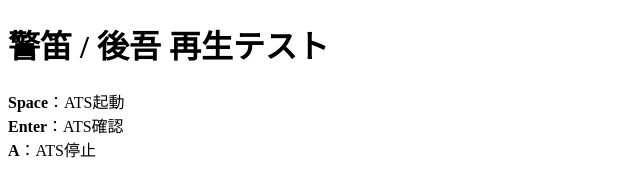
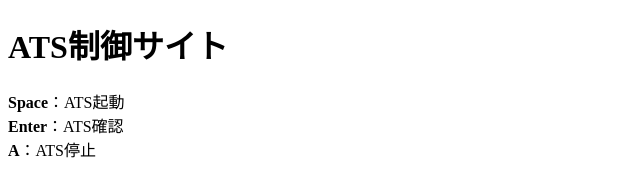
Before and after one commit to yamato-train/ats, a plain HTML site: page index.html in a window 1280 px wide. Shown: the whole page, without its empty margins (0-640 px from the left). Drawn offline with Linux system fonts and the light colour scheme.

Commit message:
Add files via upload

```diff
--- a/index.html
+++ b/index.html
@@ -2,10 +2,10 @@
 <html lang="ja">
 <head>
   <meta charset="UTF-8">
-  <title>警笛・後吾テスト</title>
+  <title>ATS制御サイト</title>
 </head>
 <body>
-  <h1>警笛 / 後吾 再生テスト</h1>
+  <h1>ATS制御サイト</h1>
   <p>
     <strong>Space</strong>：ATS起動<br>
     <strong>Enter</strong>：ATS確認<br>
```
